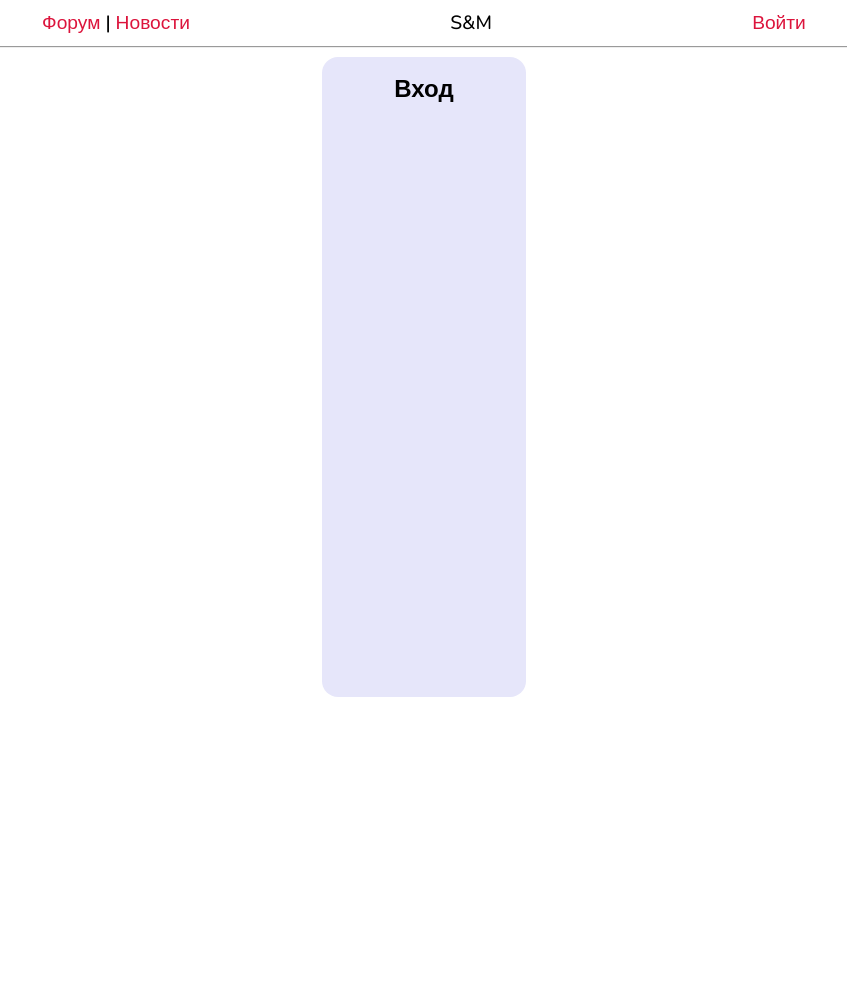
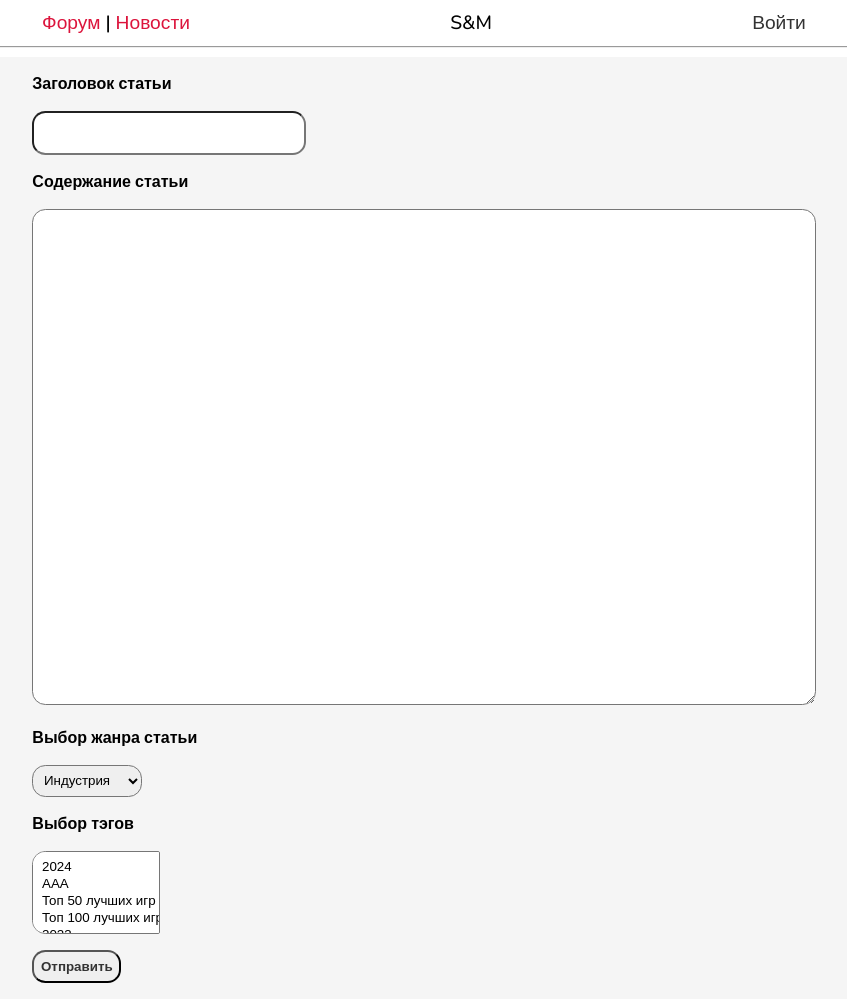
Before and after one commit to sakuta02/fddfs, a Django app: page /forum/articles/add_page/ in a window 1280 px wide. Shown: the whole page, without its empty margins (216-1063 px from the left). Before the commit the page ends 697 px from the top, so only its background shows below. Run offline with Django 5.2, Linux system fonts and the light colour scheme; data comes from the database, SQL or seed files in the repository; both versions use the stored data as it was after the commit; parts of the project's set-up code (start-up, migrations or seed data) failed here and were passed over.

Commit message:
"Добавление статей"

```diff
--- a/Forum/forms.py
+++ b/Forum/forms.py
@@ -0,0 +1,9 @@
+from django import forms
+from .models import CustomArticles, Genre, TagPost
+
+
+class AddPostForm(forms.Form):
+    title = forms.CharField(max_length=255, label='Заголовок статьи', widget=forms.TextInput(attrs={'class': 'art_title'}))
+    text = forms.CharField(widget=forms.Textarea(attrs={'class': 'art_content'}), label='Содержание статьи')
+    genre = forms.ModelChoiceField(queryset=Genre.objects.exclude(slug='vse-kategorii'), label='Выбор жанра статьи', empty_label=None)
+    tags = forms.ModelMultipleChoiceField(queryset=TagPost.objects.all(), label='Выбор тэгов')
--- a/Forum/models.py
+++ b/Forum/models.py
@@ -14,7 +14,7 @@ class News(models.Model):
     img_src = models.TextField(verbose_name='Ссылка на изображение')
     created_at = models.DateTimeField(auto_now_add=True, db_index=True, verbose_name='Дата создания')
     updated_at = models.DateTimeField(auto_now=True, verbose_name='Дата обновления')
-    is_published = models.BooleanField(default=True, verbose_name='Опубликованно')
+    is_published = models.BooleanField(default=True, verbose_name='Опубликовано')
     published = PManager()
     objects = models.Manager()
 
@@ -33,12 +33,12 @@ class CustomArticles(models.Model):
     title = models.CharField(max_length=255, verbose_name='Название')
     slug = models.SlugField(max_length=255, unique=True, db_index=True, blank=True, verbose_name='слаг')
     img_src = models.TextField(blank=True, null=True, verbose_name='Путь до изображения')
-    created_by = models.CharField(max_length=255, verbose_name='Автор поста')
+    created_by = models.CharField(max_length=255, verbose_name='Автор поста', default='admin')
     genre = models.ForeignKey('Genre', on_delete=models.PROTECT, null=True, verbose_name='Жанр')
     created_at = models.DateTimeField(auto_now_add=True, verbose_name='Дата создания')
     updated_at = models.DateTimeField(auto_now=True, verbose_name='Дата обновления')
-    is_published = models.BooleanField(choices=tuple(map(lambda x: (bool(x[0]), x[1]), Status.choices)), default=Status.PUBLISHED, verbose_name='Опубликованно')
-    text = models.TextField(default='Эта статья была опубликованна без текста', verbose_name='Текст статьи')
+    is_published = models.BooleanField(choices=tuple(map(lambda x: (bool(x[0]), x[1]), Status.choices)), default=Status.PUBLISHED, verbose_name='Опубликовано')
+    text = models.TextField(default='Эта статья была опубликована без текста', verbose_name='Текст статьи')
     published = PManager()
     objects = models.Manager()
     tag = models.ManyToManyField(to='TagPost', blank=True, related_name='tags', verbose_name='Тэги')
--- a/Forum/static/css/style_add_page.css
+++ b/Forum/static/css/style_add_page.css
@@ -11,20 +11,62 @@ header {
   margin-top: 1%;
   font-size: 1.2em;
 }
-a {
+a.styled {
     color: crimson;
     text-decoration: none;
 }
-a:hover {
+a:hover.styled {
     color: darkred;
 }
-div.area {
-    background-color: lavender;
+a {
+  color: #333333;
+  text-decoration: none;
+}
+a:hover {
+  color: darkgray;
+}
+#id_title.art_title {
+    width: 20vw;
+    height: 2em;
     border-radius: 1em;
-    height: 80vh;
-    width: 20%;
-    text-align: center;
+    padding: 0.5em;
 }
-.area .head_form {
-    font-size: 1.5em;
+#id_text {
+    width: 60vw;
+    height: 60vh;
+    border-radius: 1em;
+    padding: 0.5em;
 }
+#id_genre {
+    padding: 0.5em;
+    border-radius: 1em;
+}
+#id_tags {
+    border-top-left-radius: 1em;
+    border-bottom-left-radius: 1em;
+    padding: 0.5em;
+    overflow-y: scroll;
+    width: 10vw
+}
+.form {
+    display: flex;
+    justify-content: center;
+    background-color: whitesmoke;
+    border-radius: 2em;
+}
+.form-row {
+    font-weight: bold;
+}
+button {
+    border-radius: 1em;
+    color: #333333;
+    padding: 0.5em;
+}
+button:hover {
+  color: darkgray;
+}
+.errorlist li {
+    color: red;
+    font-weight: bold;
+    list-style: none;
+}
--- a/Forum/templates/add_page.html
+++ b/Forum/templates/add_page.html
@@ -13,18 +13,24 @@
 <body>
   <header>
     <nav class="container">
-      <div><a class="ref_main" href="{% url 'articles' 'vse-kategorii' %}">Форум</a> | <a href="{% url 'news' 1 %}" class="ref_main">Новости</a></div>
+      <div><a class="styled" href="{% url 'articles' 'vse-kategorii' %}">Форум</a> | <a href="{% url 'news' 1 %}" class="styled">Новости</a></div>
       <div>S&M</div>
       <div><a href="#">Войти</a></div>
     </nav>
     <hr>
   </header>
   <main>
-    <article class="container">
-      <div class="area">
-        <p><b class="head_form"> Вход </b></p>
+      <div class="form">
+          <form method="POST">
+              {% csrf_token %}
+                {{ form.non_field_errors }}
+              {% for el in form %}
+                  <p class="form-row"><label for="{{ el.id_for_label }}"> {{ el.label }} </label></p><p>{{ el }}</p>
+                  <p class="err"> {{ el.errors }} </p>
+              {% endfor %}
+              <p><button type="submit"><b>Отправить</b></button></p>
+          </form>
       </div>
-    </article>
   </main>
 </body>
 </html>
--- a/Forum/templates/article.html
+++ b/Forum/templates/article.html
@@ -9,7 +9,7 @@
         <h1>{{ p.title }}</h1>
           <article><img src="{% static 'img/159604.png' %}"> {{ p.visits }}</article>
       </div>
-      {{ p.text }}
+      {{ p.text|linebreaks }}
       <p>Автор статьи: <b>{{ p.created_by }}</b></p>
       <p>Дата и время публикации: <b>{{ date }}</b></p>
       <p>Жанр: <a href="{{ p.genre.get_absolute_url }}" class="tag">{{ p.genre }}</a></p>
--- a/Forum/templates/articles.html
+++ b/Forum/templates/articles.html
@@ -48,6 +48,7 @@
                 {% endif %}
               {% endfor %}
           </div>
+            <p class="add_page"><a href="{% url 'add_page' %}">Добавить свою статью</a></p>
         </div>
       <div class="area">
         {% articles genre tag as articles %}
--- a/Forum/views.py
+++ b/Forum/views.py
@@ -1,10 +1,11 @@
-from django.shortcuts import render, get_object_or_404
+from django.shortcuts import render, get_object_or_404, redirect
 from django.urls import reverse
 from django.http import HttpResponseRedirect
 from .models import CustomArticles, News, Genre
 from django.db.models import F
 import datetime
 import locale
+from .forms import AddPostForm
 
 locale.setlocale(locale.LC_ALL, 'ru_RU.UTF-8')
 
@@ -32,5 +33,17 @@ def articles(request, genre: None):
 
 
 def add_page(request):
-    print(request.POST)
-    return render(request, 'add_page.html')
+    if request.method == 'POST':
+        form = AddPostForm(request.POST)
+        if form.is_valid():
+            try:
+                data = form.cleaned_data
+                CustomArticles.objects.create(title=data['title'], text=data['text'], genre=data['genre'])
+                return redirect('articles', 'vse-kategorii')
+            except Exception as ex:
+                print(ex)
+                form.add_error(None, 'Ошибка при добавлении статьи')
+                return render(request, 'add_page.html', {'form': form})
+    else:
+        form = AddPostForm()
+        return render(request, 'add_page.html', {'form': form})
```
Also changed, not shown: Forum/static/css/style_articles.css (+7 -0 lines), Forum/migrations/0011_alter_customarticles_created_by_and_more.py (added), db.sqlite3.
